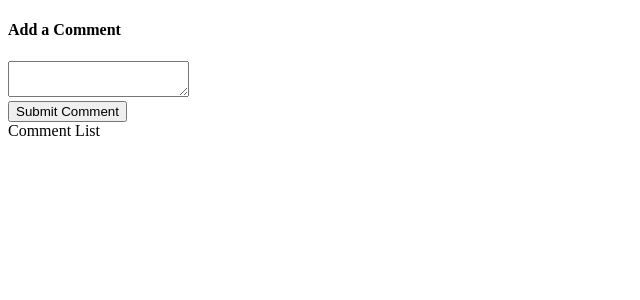
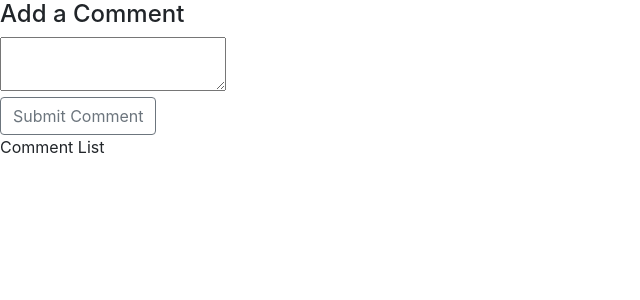
Before and after one commit to sleeplesseditor/ReactJestCommentForm, a React (Create React App) app: page / in a window 1280 px wide. Shown: the top 300 px of the page, without its empty margins (0-640 px from the left). Built offline with nearby package versions, Linux system fonts and the light colour scheme.

Commit message:
CommentBox test setup

```diff
--- a/package.json
+++ b/package.json
@@ -6,6 +6,7 @@
     "enzyme": "^3.3.0",
     "enzyme-adapter-react-16": "^1.1.1",
     "react": "^16.4.0",
+    "react-bootstrap": "^0.32.1",
     "react-dom": "^16.4.0",
     "react-redux": "^5.0.7",
     "react-scripts": "1.1.4",
--- a/public/index.html
+++ b/public/index.html
@@ -10,6 +10,7 @@
     -->
     <link rel="manifest" href="%PUBLIC_URL%/manifest.json">
     <link rel="shortcut icon" href="%PUBLIC_URL%/favicon.ico">
+    <link rel="stylesheet" href="https://maxcdn.bootstrapcdn.com/bootstrap/4.0.0/css/bootstrap.min.css" integrity="sha384-Gn5384xqQ1aoWXA+058RXPxPg6fy4IWvTNh0E263XmFcJlSAwiGgFAW/dAiS6JXm" crossorigin="anonymous">
     <!--
       Notice the use of %PUBLIC_URL% in the tags above.
       It will be replaced with the URL of the `public` folder during the build.
--- a/src/components/App.js
+++ b/src/components/App.js
@@ -1,6 +1,8 @@
 import React from 'react';
 import CommentBox from 'components/CommentBox';
 import CommentList from 'components/CommentList';
+
+import '../style/style.css';
 
 export default () => {
     return (
--- a/src/components/CommentBox.js
+++ b/src/components/CommentBox.js
@@ -1,17 +1,32 @@
 import React, { Component } from 'react';
+import { Button } from 'react-bootstrap';
 
-class CommenBox extends Component {
+class CommentBox extends Component {
+    state = {
+        comment: ''
+    };
+
+    hangdleChange = (event) => {
+        this.setState({ comment: event.target.value });
+    };
+
+    handleSubmit = event => {
+        event.preventDefault();
+
+        this.setState({ comment: '' });
+    };
+
     render() {
         return (
-            <form>
+            <form onSumbit={this.handleSubmit}>
                 <h4>Add a Comment</h4>
-                <textarea />
+                <textarea onChange={this.handleChange} value={this.state.comment} />
                 <div>
-                    <button>Submit Comment</button>
+                    <Button className="btn btn-outline-secondary">Submit Comment</Button>
                 </div>
             </form>
         );
     }
 }
 
-export default CommenBox;
+export default CommentBox;
```
Also changed, not shown: src/style/style.css (added), 2 other files (tests, documents, lock files or other folders).
